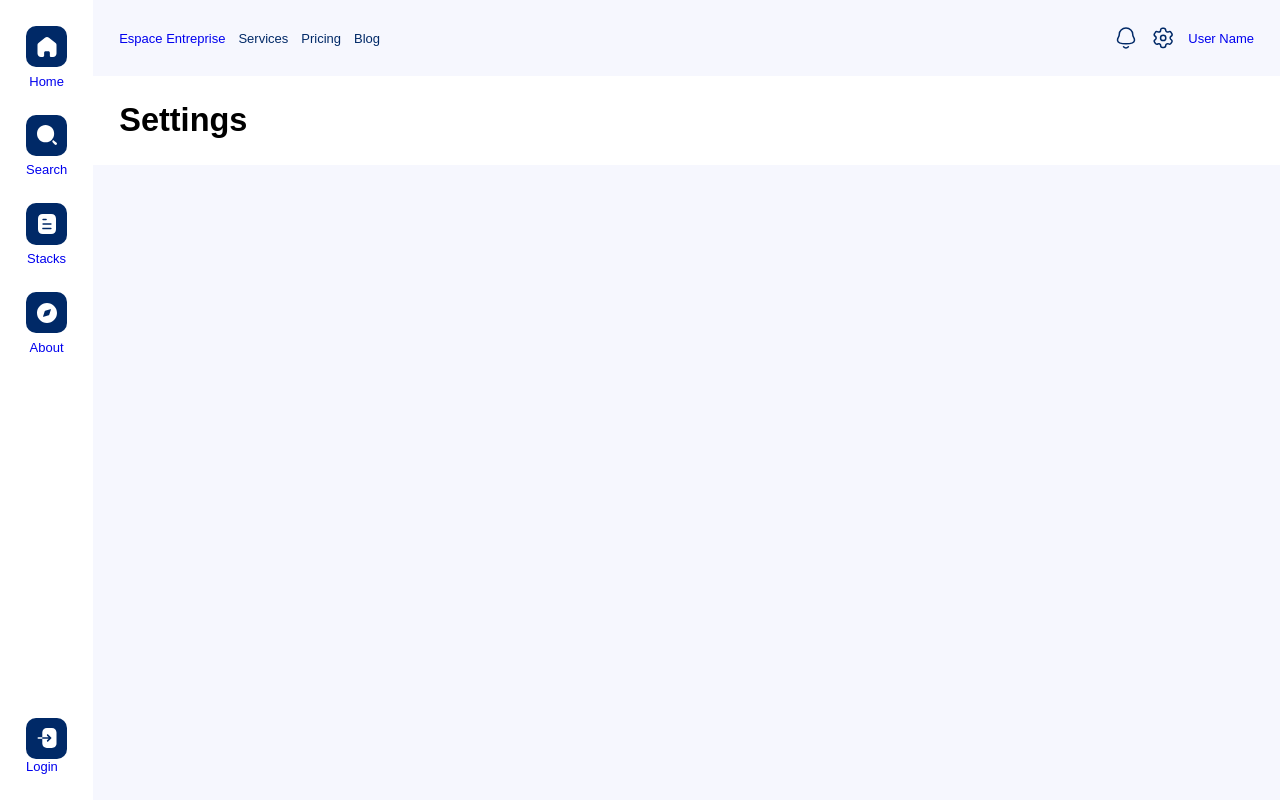
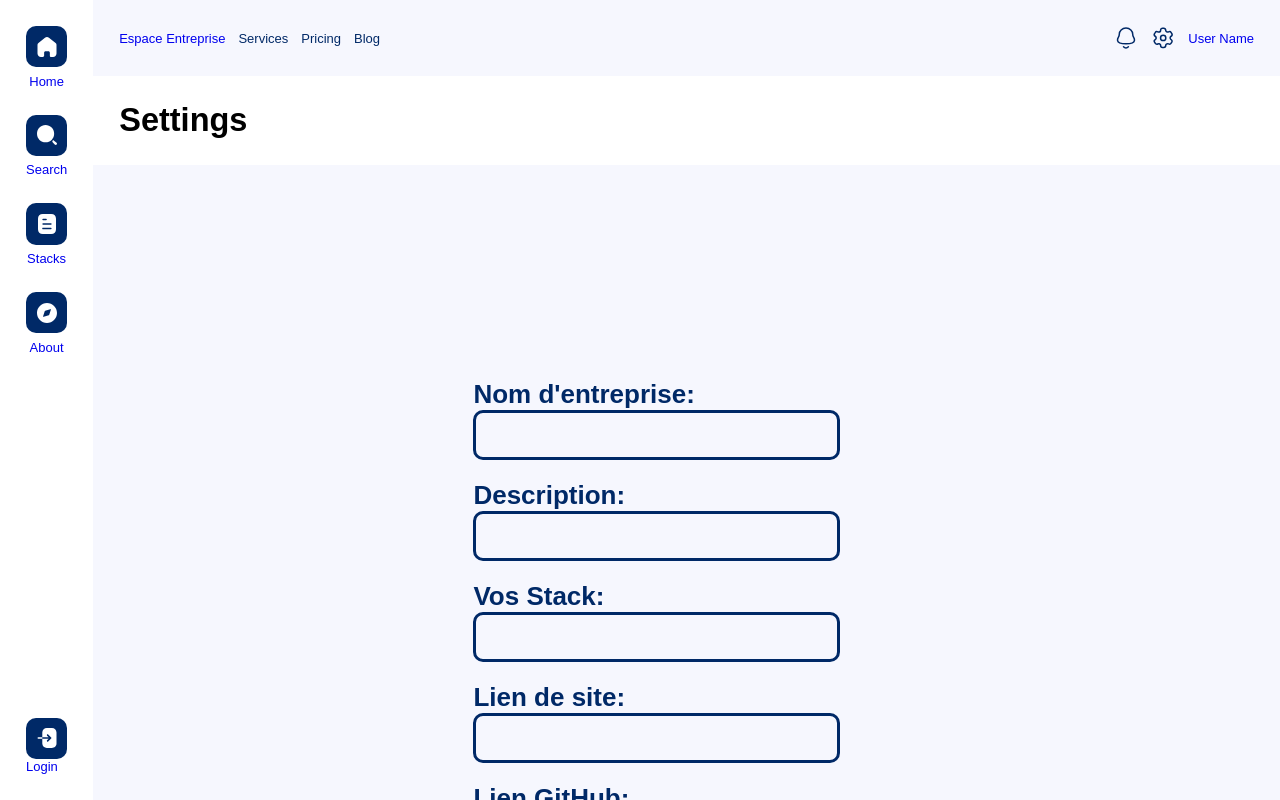
Before and after one commit to BFH92/front_stacker, a React (Create React App) app: page /user/settings in a window 1280 px wide. Built offline with nearby package versions, Linux system fonts and the light colour scheme.

Commit message:
need tomake conditional render for the settings

```diff
--- /dev/null
+++ b/src/Components/Forms/CompanyForm/company_form.scss
@@ -0,0 +1,43 @@
+@import "../../../Styles/variables.scss";
+
+.form__container--company {
+  display: flex;
+  justify-content: center;
+  margin: 8% 8% 8% 3%;
+  padding: 10%;
+
+  label {
+    color: $blue;
+    font-weight: 600;
+    font-size: $font-size * 2;
+    text-align: center;
+  }
+
+  input {
+    display: flex;
+    height: 50px;
+    margin-bottom: 20px;
+    border: solid 3px $blue;
+    border-radius: 10px;
+    padding: $padding;
+  }
+
+  button {
+    display: flex;
+    justify-content: center;
+    align-items: center;
+    color: $white;
+    width: 65%;
+    height: 10%;
+    background-color: $blue;
+    border-radius: 10px;
+    font-size: 1.2rem;
+  }
+
+  button:hover {
+    background: $white;
+    color: $blue;
+    border-radius: 12.5px;
+    transition: all 0.2s ease-out;
+  }
+}
--- /dev/null
+++ b/src/Components/Forms/CompanyForm/index.jsx
@@ -0,0 +1,80 @@
+import React, { useState } from "react";
+//Api
+//import CompaniesAPIManager from '../../../Services/RailsApi/CompaniesFetch';
+
+//styles
+import './company_form.scss'
+
+export const CompanyForm = () => {
+  const [name, setName] = useState("");
+  const [description, setDescription] = useState("");
+  const [stack, setStack] = useState("");
+  const [githubLink, setGithubLink] = useState("");
+  const [websiteLink, setWebsiteLink] = useState("");
+  const [staffSize, setStaffSize] = useState("");
+  const [isItRecruiting, setIsItRecruiting] = useState(false);
+
+  return (
+    <div className="form__container--company">
+      <form>
+        <label>
+          Nom d'entreprise:
+          <input
+            type="text"
+            value={name}
+            onChange={(e) => setName(e.target.value)}
+          />
+        </label>
+        <label>
+          Description:
+          <input
+            type="text"
+            value={description}
+            onChange={(e) => setDescription(e.target.value)}
+          />
+        </label>
+        <label>
+          Vos Stack:
+          <input
+            type=""
+            value={stack}
+            onChange={(e) => setStack(e.target.value)}
+          />
+        </label>
+        <label>
+          Lien de site:
+          <input
+            type="text"
+            value={websiteLink}
+            onChange={(e) => setWebsiteLink(e.target.value)}
+          />
+        </label>
+        <label>
+          Lien GitHub:
+          <input
+            type="text"
+            value={githubLink}
+            onChange={(e) => setGithubLink(e.target.value)}
+          />
+        </label>
+        <label>
+          Taille de l'entreprise:
+          <input
+            type="text"
+            value={staffSize}
+            onChange={(e) => setStaffSize(e.target.value)}
+          />
+        </label>
+        <label>
+          En Recrutement?:
+          <input
+            type="checkbox"
+            value={isItRecruiting}
+            onChange={(e) => setIsItRecruiting(e.target.value)}
+          />
+        </label>
+        <button onClick={""}>Completer mon profil</button>
+      </form>
+    </div>
+  );
+};
--- a/src/Components/Forms/SignInForm/index.jsx
+++ b/src/Components/Forms/SignInForm/index.jsx
@@ -5,7 +5,7 @@ import './sign_in_form.scss';
 const SignInForm = ({ user }) => {
   return (
     <>
-      <div className="form__container">
+      <div className="form__container--signin">
         <form className="form">
           <div className="input__container">
             <label>
--- a/src/Components/Forms/SignInForm/sign_in_form.scss
+++ b/src/Components/Forms/SignInForm/sign_in_form.scss
@@ -1,7 +1,7 @@
 @import '../../../Styles/variables.scss';
 
 
-.form__container {
+.form__container--signin{
   display: flex;
   justify-content: center;
   margin: 8% 8% 8% 3%;
@@ -22,6 +22,7 @@
     border: solid 3px $blue;
     border-radius: 10px;
     padding: $padding;
+
   }
 
   button{
--- a/src/Components/Forms/SignUpForm/index.jsx
+++ b/src/Components/Forms/SignUpForm/index.jsx
@@ -1,10 +1,11 @@
 import React from "react";
 //styles
-import './sign_up_form.scss'
+import './sign_up_form.scss';
+
 const SignUpForm = ({ user }) => {
   return (
     <>
-      <div className="form__container">
+      <div className="form__container--signup">
         <form className="form" /*</div>onSubmit={fetchRegister}*/>
           <div className="input__container">
             <label>
--- /dev/null
+++ b/src/Components/Forms/UserForm/index.jsx
@@ -0,0 +1,53 @@
+import React, { useState } from "react";
+//Api
+//import CompaniesAPIManager from '../../../Services/RailsApi/CompaniesFetch';
+
+//styles
+
+
+export const UserForm = () => {
+  const [firstname, setFirstName] = useState("");
+  const [lastname, setLastName] = useState("");
+  const [description, setDescription] = useState("");
+  const [githubLink, setGithubLink] = useState("");
+
+  return (
+    <div className="form__container--company">
+      <form>
+      <label>
+          Nom:
+          <input
+            type="text"
+            value={firstname}
+            onChange={(e) => setFirstName(e.target.value)}
+          />
+        </label>
+        <label>
+          Prénom:
+          <input
+            type="text"
+            value={lastname}
+            onChange={(e) => setLastName(e.target.value)}
+          />
+        </label>
+        <label>
+          Description:
+          <input
+            type="long-text"
+            value={description}
+            onChange={(e) => setDescription(e.target.value)}
+          />
+        </label>
+        <label>
+          Lien GitHub:
+          <input
+            type="text"
+            value={githubLink}
+            onChange={(e) => setGithubLink(e.target.value)}
+          />
+        </label>
+        <button onClick={""}>Completer mon profil</button>
+      </form>
+    </div>
+  );
+};
--- a/src/Pages/Settings/index.jsx
+++ b/src/Pages/Settings/index.jsx
@@ -1,6 +1,11 @@
 import React from 'react';
+//styles
 import './settings.scss';
+//components
 import Header from '../../Components/Header';
+import { UserForm } from '../../Components/Forms/UserForm';
+import { CompanyForm } from '../../Components/Forms/CompanyForm';
+
 
 const Settings = () => {
 
@@ -8,6 +13,8 @@ const Settings = () => {
     <div className="">
       <Header />
       <div className="container__title-pane">Settings</div>
+      <CompanyForm />
+      <UserForm />
     </div>
   );
 };
--- a/src/index.jsx
+++ b/src/index.jsx
@@ -44,10 +44,10 @@ const App = () => {
             <Route path="/about" render={() => <About />} />
             <Route path="/stacks" render={() => <Stacks />} />
 
-            <Route path="/search-compagny" render={() => <SearchCompany />} />
+            <Route path="/search/company" render={() => <SearchCompany />} />
             <Route path="/compagny" render={() => <Company key={uuidv4()} />} />
-            <Route path="/user-dashboard" render={() => <UserDashboard key={uuidv4()} />} />
-            <Route path="/compagny-dashboard" render={() => <CompanyDashboard key={uuidv4()} />} />
+            <Route path="/user/dashboard" render={() => <UserDashboard key={uuidv4()} />} />
+            <Route path="/company/dashboard" render={() => <CompanyDashboard key={uuidv4()} />} />
             <Route path="/users/sign-in" render={() => <UserSignIn user={{setIsLogged}}/>}/>
             <Route path="/companies/sign-in" render={() => <CompanySignIn/>}/>
             <Route path="/users/sign-up" render={() => <UserSignUp/>}/>
```
Also changed, not shown: src/Components/AsideNavbar/index.jsx (+30 -31 lines).
